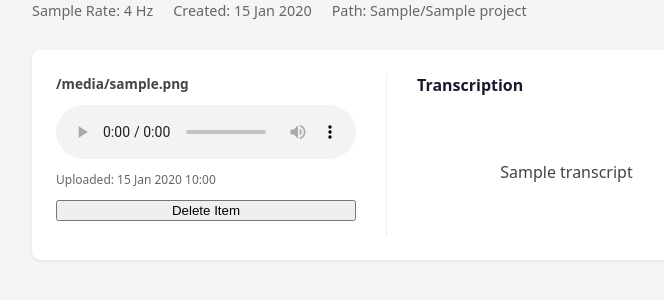
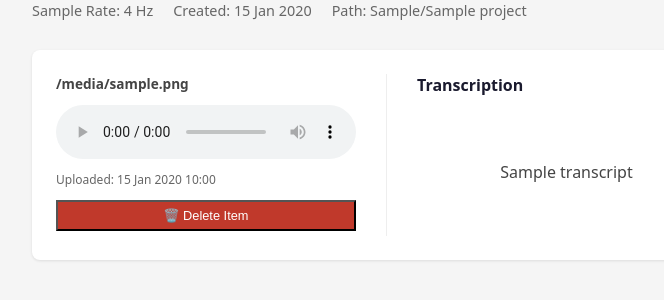
Before and after one commit to Appoox/Mozhi, a Django app: template export/templates/export/project_detail.html in a window 1280 px wide. Shown: the part 151-451 px from the top of the page, without its empty margins (108-772 px from the left). Run offline with Django 5.2, Linux system fonts and the light colour scheme; the template is opened without the code that fills it: most values are stand-ins (such as "Sample title", 1, 10 or a date in 2020).

Commit message:
[feature] Turned Delete button red with trash emoji

```diff
--- a/export/static/export/css/project_detail.css
+++ b/export/static/export/css/project_detail.css
@@ -220,3 +220,11 @@ h1 {
     color: #666;
     font-weight: 500;
 }
+
+.delete-transcript-btn {
+    background: #c0392b;
+    color: #fff;
+    padding: 6px 12px;
+    font-size: 0.8rem;
+
+}
--- a/export/templates/export/project_detail.html
+++ b/export/templates/export/project_detail.html
@@ -39,7 +39,7 @@
                 <div class="project-meta" style="margin-bottom: 0; font-size: 0.75rem;">
                     <span>Uploaded: {{ transcript.created_at|date:"d M Y H:i" }}</span>
                 </div>
-                <button class="delete-transcript-btn" data-id="{{ transcript.id }}">Delete Item</button>
+                <button class="delete-transcript-btn" data-id="{{ transcript.id }}">🗑️ Delete Item</button>
             </div>
             <div class="transcript-section">
                 <h3>Transcription</h3>
```
